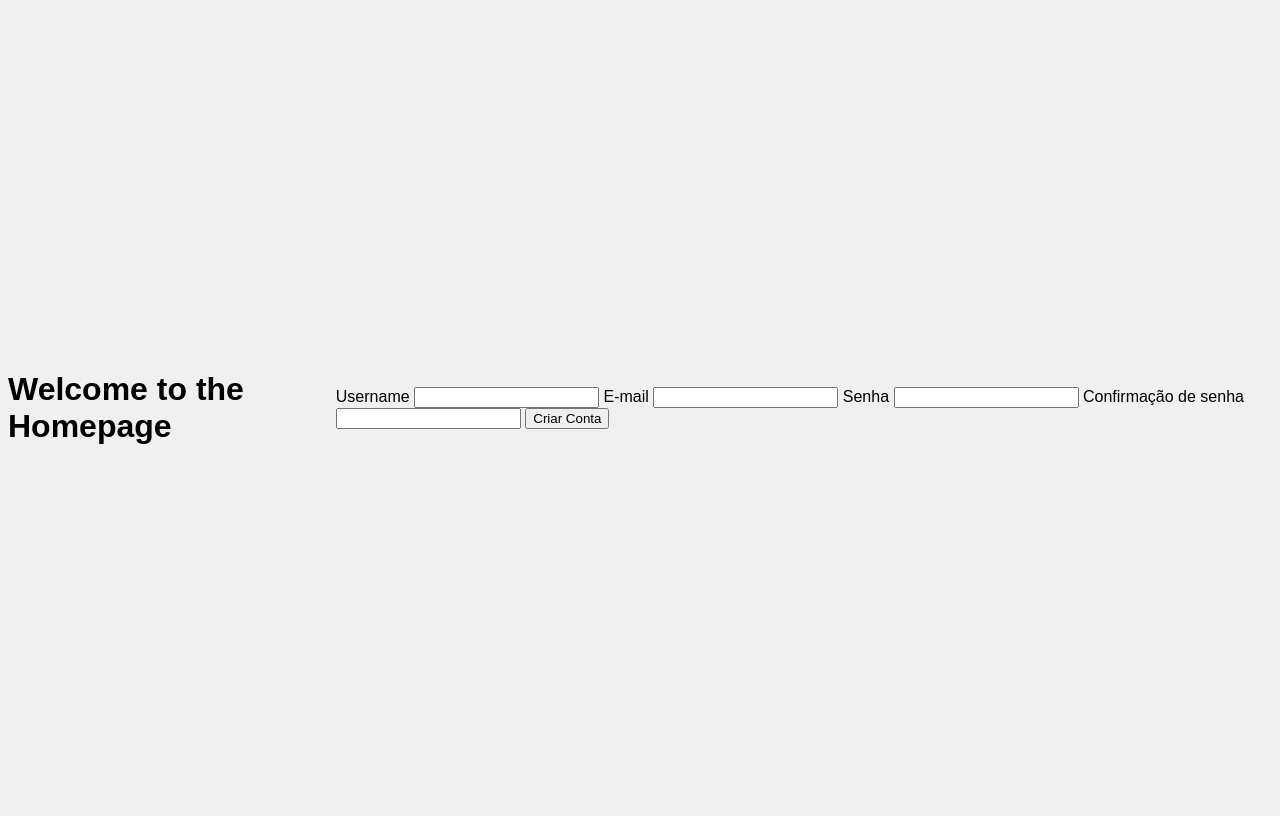
After one commit to nevesarthur0015/MatchPet, a Flask app: page /criarconta in a window 1280 px wide. The commit adds this page. Run offline with Flask 3, Linux system fonts and the light colour scheme.

Commit message:
Coloquei o formulário nos templates html

```diff
--- a/pasta_site/forms.py
+++ b/pasta_site/forms.py
@@ -5,6 +5,7 @@ from wtforms.validators import DataRequired, Email, EqualTo, Length, ValidationE
 
 from pasta_site.models import Usuario
 
+#Esse E-mail entre parenteres é o label da variável email
 class FormLogin(FlaskForm):
     email = StringField('E-mail', validators=[ DataRequired(), Email() ])
     senha = PasswordField('Senha', validators=[DataRequired()])
--- a/pasta_site/routes.py
+++ b/pasta_site/routes.py
@@ -6,14 +6,14 @@ from flask_login import login_required
 
 from pasta_site.forms import FormLogin, FormCriarConta
 
-@app.route('/')
+@app.route('/', methods=['GET','POST'])
 def homepage():
     formlogin = FormLogin()
     return render_template('homepage.html', form = formlogin)
 
-@app.route('/criarconta')
+@app.route('/criarconta', methods=['GET','POST'])
 def criarconta():
-    formcriarconta= FormCriarConta
+    formcriarconta= FormCriarConta()
     return render_template('criarconta.html', form = formcriarconta)
 
 
--- /dev/null
+++ b/pasta_site/templates/criarconta.html
@@ -0,0 +1,35 @@
+{% extends "base.html" %}
+
+{%block titulo %}
+    Criar Conta
+{% endblock %}
+
+{% block body %}
+<body style="width:100%; height:100vh; display:flex; justify-content:center; align-items:center;align-content:center; background-color: #f0f0f0; font-family: Arial, sans-serif;
+">
+    <h1>Welcome to the Homepage</h1>
+
+<form method="POST">
+    <!--Esse 'form.csrf_token' serve para proteger o site contra ataques de falsificação de formulário-->
+    {{form.csrf_token}}
+
+    {{form.username.label()}}
+    {{form.username()}}
+
+    {{form.email.label()}}
+    {{form.email()}}
+
+    {{form.senha.label()}}
+    {{form.senha()}}
+
+    {{form.confirmacao_senha.label()}}
+    {{form.confirmacao_senha()}}
+
+    {{form.botao_confirmacao}}
+
+
+</form>
+
+
+</body>
+{% endblock %}
```
Also changed, not shown: pasta_site/templates/homepage.html (+17 -0 lines).
